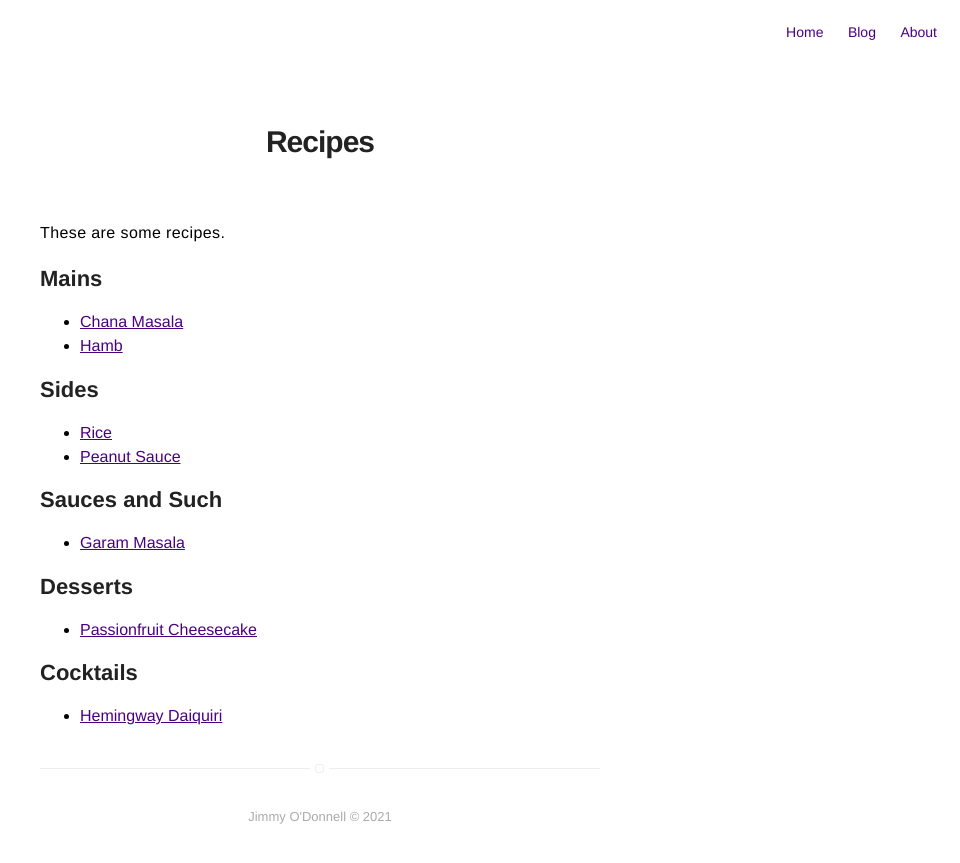
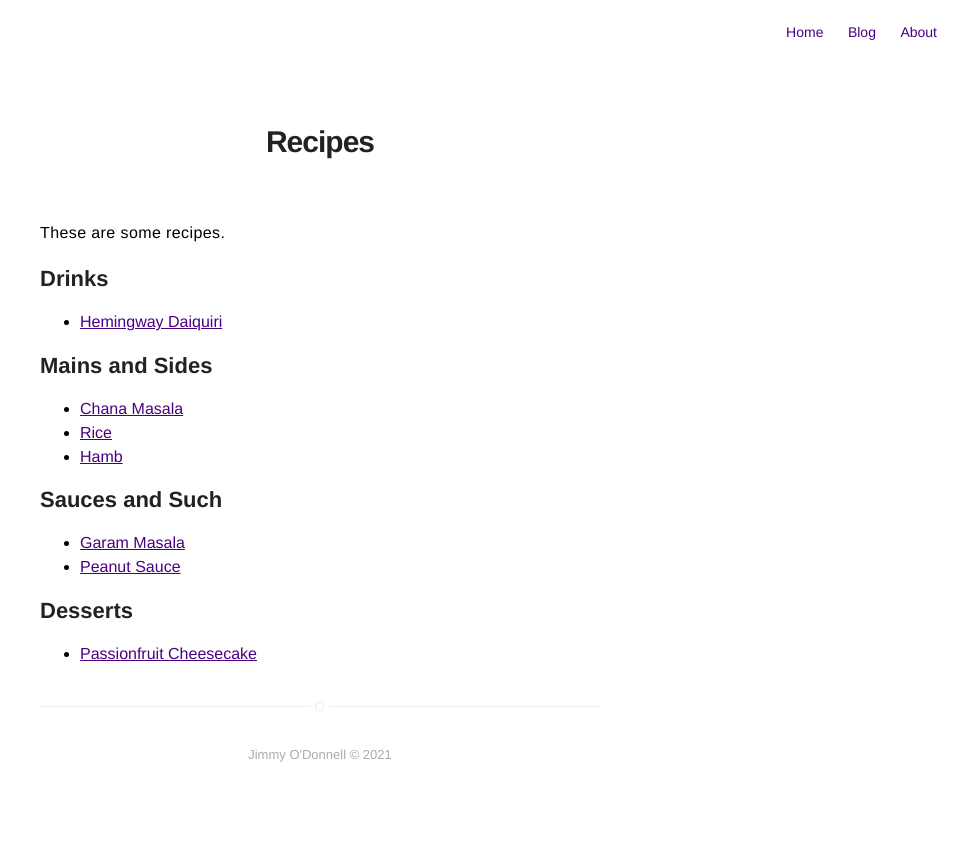
Before and after one commit to jimmyodonnell/jimmyodonnell.github.io, a Jekyll site: the page built from recipes.md, in a window 1280 px wide. Shown: the top 863 px of the page, without its empty margins (320-1280 px from the left). Built offline with Jekyll 4.4.1, drawn with Linux system fonts in a browser that asks for light colours.

Commit message:
rearrange

```diff
--- a/recipes.md
+++ b/recipes.md
@@ -7,23 +7,20 @@ layout: page
 
 These are some recipes.
 
-## Mains
+
+## Drinks
+- [Hemingway Daiquiri](recipes/hemingway-daiquiri.md)
+
+## Mains and Sides
 - [Chana Masala](recipes/chana-masala.md)
+- [Rice](recipes/rice.md)
 - [Hamb](recipes/hamb.md)
-
-
-## Sides
-- [Rice](recipes/rice.md)
-- [Peanut Sauce](recipes/peanut-sauce.md)
 
 
 ## Sauces and Such
 - [Garam Masala](recipes/garam-masala.md)
+- [Peanut Sauce](recipes/peanut-sauce.md)
 
 
 ## Desserts
 - [Passionfruit Cheesecake](recipes/cheesecake-passionfruit.md)
-
-
-## Cocktails
-- [Hemingway Daiquiri](recipes/hemingway-daiquiri.md)
```
